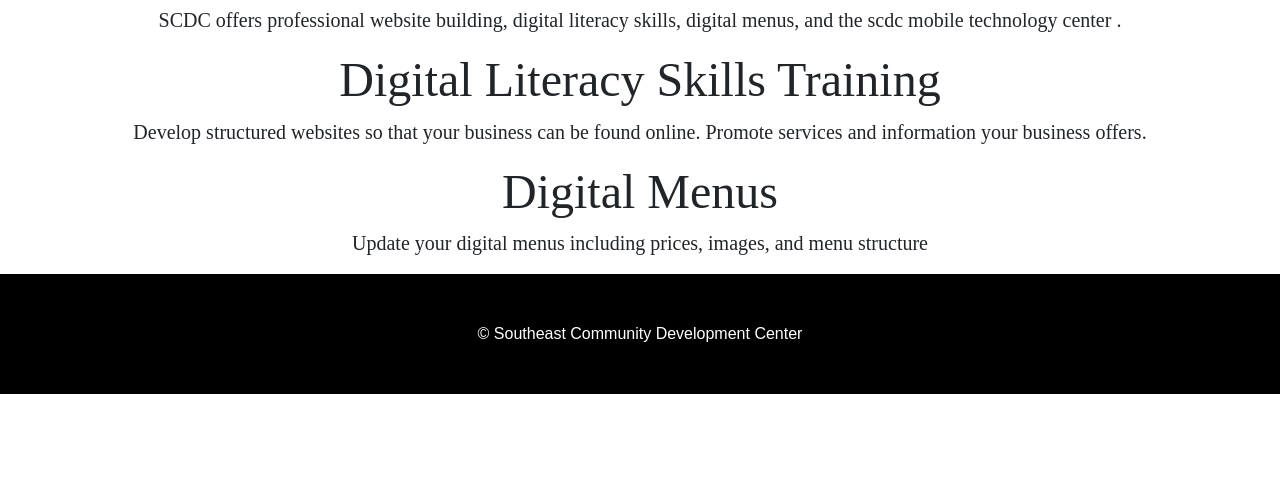
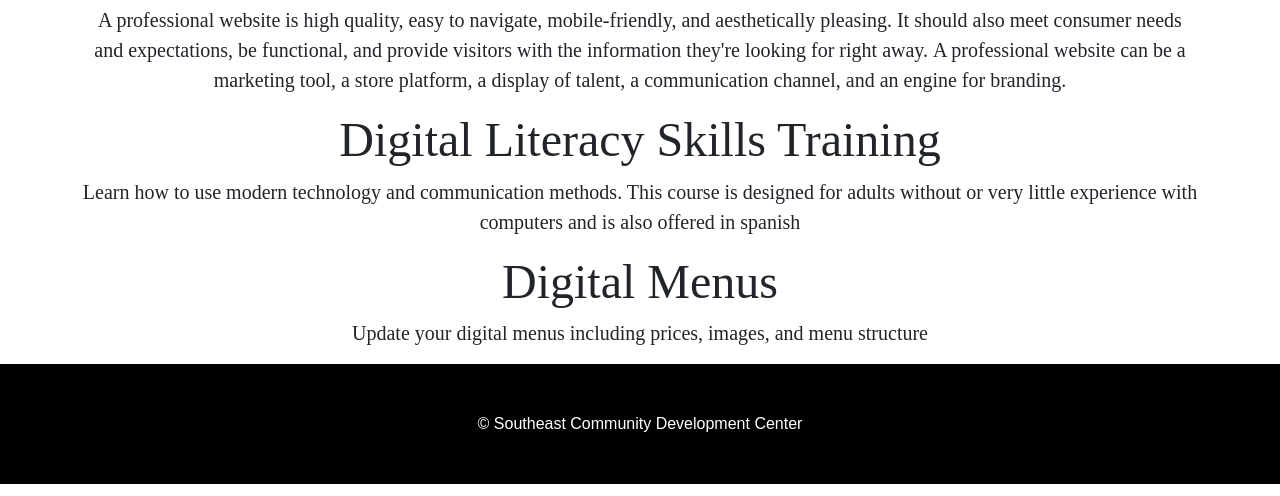
Before and after one commit to dcabra16/scdcproject, a plain HTML site: page index.html in a window 1280 px wide. Shown: the part 304-800 px from the top of the page. Drawn offline with nearby package versions, Linux system fonts and the light colour scheme.

Commit message:
Update index.html

```diff
--- a/index.html
+++ b/index.html
@@ -70,11 +70,15 @@
                 <img src="img/"
             </div>
             <h2 class="display-5">Professional Websites</h2>
-            <p class="lead">SCDC offers professional website building, digital literacy skills, digital menus, and the scdc mobile technology center .</p>
+            <p class="lead">A professional website is high quality, easy to navigate, mobile-friendly, and aesthetically pleasing.
+                It should also meet consumer needs and expectations, be functional, and provide visitors with the information they're
+                looking for right away. A professional website can be a marketing tool,
+                a store platform, a display of talent, a communication channel, and an engine for branding.</p>
         </div>
         <div class="text-center">
             <h2 class="display-5">Digital Literacy Skills Training</h2>
-            <p class="lead">Develop structured websites so that your business can be found online. Promote services and information your business offers.</p>
+            <p class="lead">Learn how to use modern technology and communication methods. This course is designed for
+                adults without or very little experience with computers and is also offered in spanish </p>
         </div>
         <div class="text-center">
             <h2 class="display-5">Digital Menus</h2>
```
